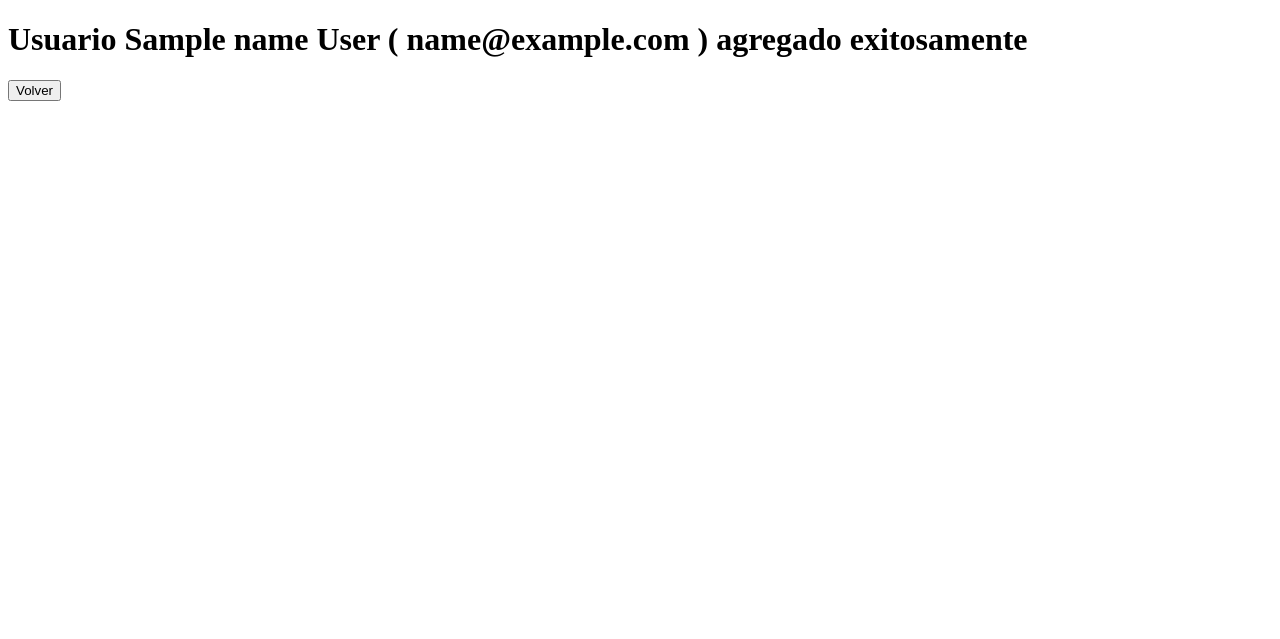
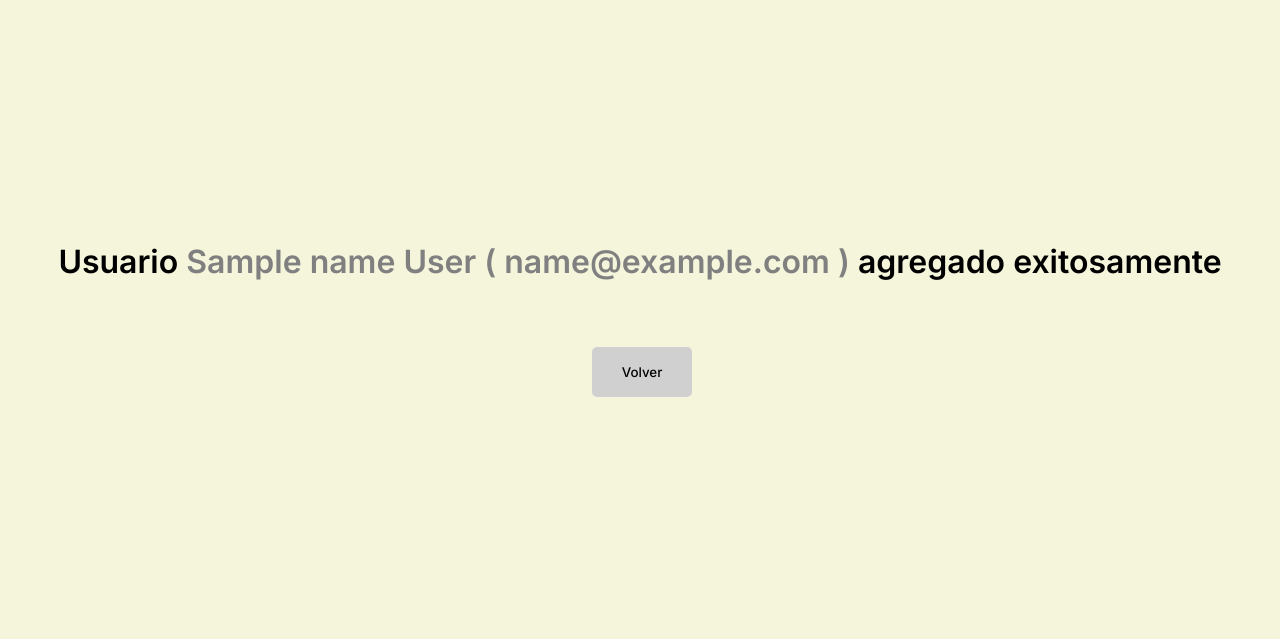
Before and after one commit to lucianodavid22/DesafioEMSER, a Django app: template templates/success.html in a window 1280 px wide. Shown: the top 639 px of the page. Run offline with Django 4.2, Linux system fonts and the light colour scheme; the template is opened without the code that fills it: most values are stand-ins (such as "Sample title", 1, 10 or a date in 2020).

Commit message:
estilos aplicados en success html

```diff
--- /dev/null
+++ b/static/success.css
@@ -0,0 +1,44 @@
+@import url('https://fonts.googleapis.com/css2?family=Inter:wght@400;500;600&display=swap');
+
+* {
+    margin: 0;
+    padding: 0;
+    box-sizing: border-box;
+    font-family: 'Inter', sans-serif;
+}
+
+body {
+    width: 100vw;
+    height: 80vh;
+    display: flex;
+    flex-direction: column;
+    align-items: center;
+    justify-content: center;
+    background: beige;
+}
+
+h1 {
+    margin-bottom: 5%;
+}
+
+.datos {
+    font-weight: 600;
+    color: grey;
+}
+
+.submit-button {
+    width: 100px;
+    height: 50px;
+    margin: 2%;
+    padding: 2% 3%;
+    cursor: pointer;
+    border: none;
+    border-radius: 5px;
+    background-color: rgb(208, 208, 208);
+    transition: all 0.3s ease;
+    font-weight: 500;
+}
+
+.submit-button:hover {
+    background-color: rgb(191, 191, 191);
+}
--- a/templates/success.html
+++ b/templates/success.html
@@ -6,13 +6,14 @@
     <meta charset="UTF-8">
     <meta http-equiv="X-UA-Compatible" content="IE=edge">
     <meta name="viewport" content="width=device-width, initial-scale=1.0">
+    <link rel="stylesheet" href="{% static 'success.css' %}">
     <title>Form</title>
 </head>
 <body>
-    <h1>Usuario {{name}} {{ lastname }} ( {{ email }} ) agregado exitosamente</h1>
+    <h1>Usuario <span class="datos"> {{name}} {{ lastname }} ( {{ email }} )</span> agregado exitosamente</h1>
 
     <form action="{% url 'registro' %}">
-        <input type="submit" value="Volver">
+        <input type="submit" value="Volver" class="submit-button">
     </form>
 </body>
 </html>
```
